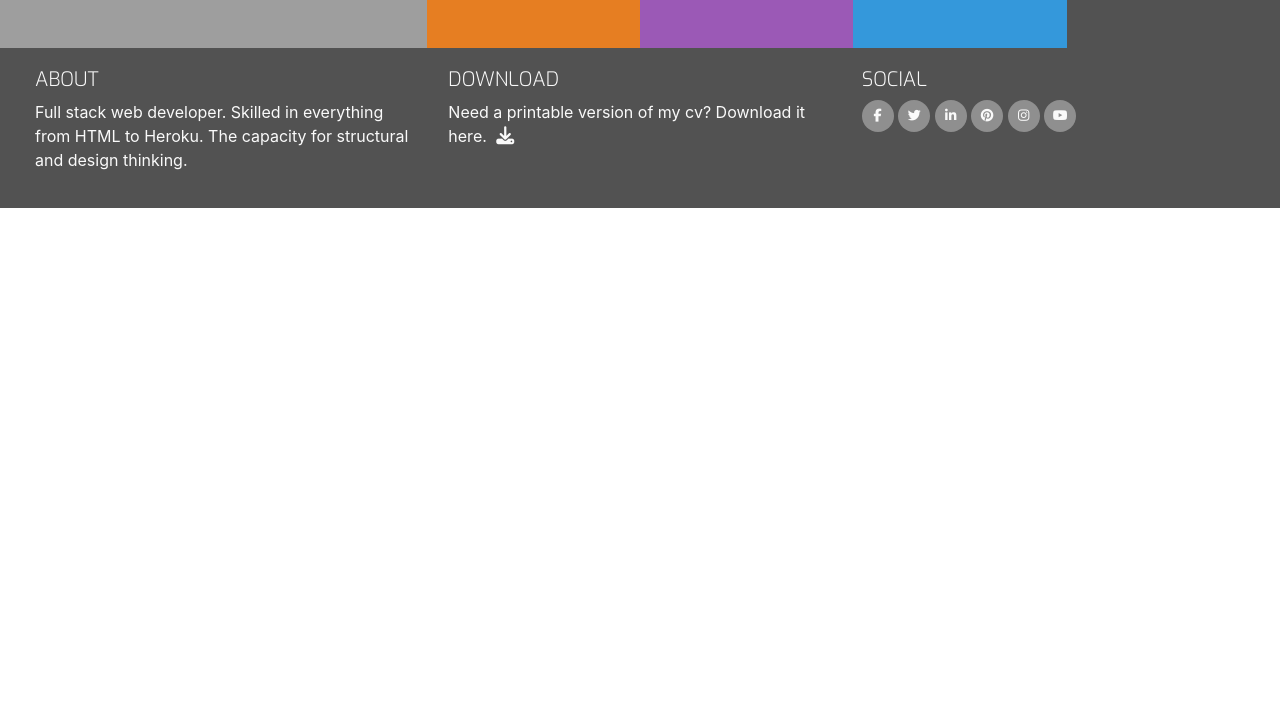
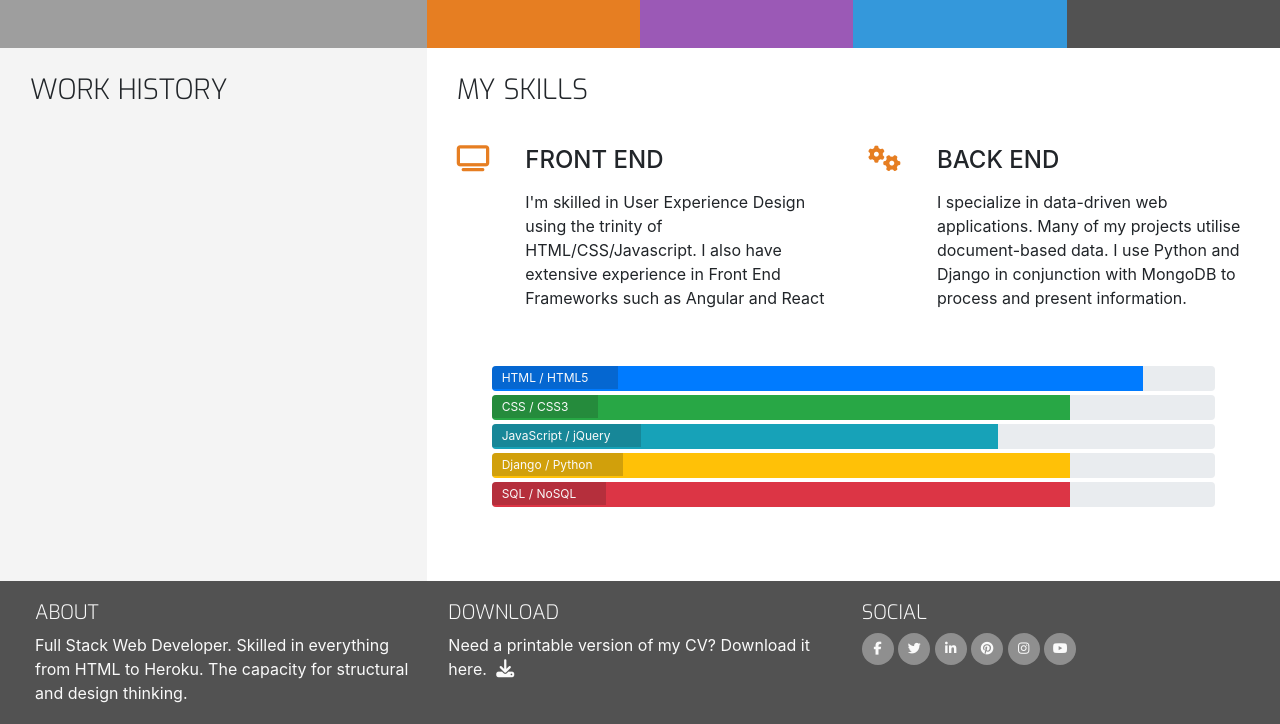
Before and after one commit to BreakellrZ/bootstrap_resume, a plain HTML site: page resume.html in a window 1280 px wide. Shown: the part 421-1145 px from the top of the page. Before the commit the page ends 800 px from the top, so only its background shows below. Drawn offline with nearby package versions, Linux system fonts and the light colour scheme; grey boxes are pictures that could not be loaded.

Commit message:
my skills

```diff
--- a/assets/css/style.css
+++ b/assets/css/style.css
@@ -162,18 +162,18 @@ header{
 
 /* Footer */
 
-footer{
+footer {
     background-color: #525252;
     color: #fafafa;
-    min-height:120px;
-    margin:0;
+    min-height: 120px;
+    margin: 0;
 }
 
 .cv-pdf i {
-    font-size:18px;
+    font-size: 18px;
     color: #fafafa;
-    text-align:center;
-    padding-left:5px;
+    text-align: center;
+    padding-left: 5px;
     transition: all 0.35s ease-in-out;
     -moz-transition: all 0.35s ease-in-out;
     -webkit-transition: all 0.35s ease-in-out;
@@ -181,22 +181,23 @@ footer{
 }
 
 .cv-pdf i:hover {
-    color:#e84610;
+    color: #e84610;
 }
 
-.social-links{
-    padding-bottom:15px;
+.social-links {
+    padding-bottom: 15px;
 }
 
 .social-links li a i {
-    width:32px;
-    height:32px;
-    padding:12px 0;
+    width: 32px;
+    height: 32px;
+    padding: 12px 0;
     border-radius: 50%;
-    font-size:13px;line-height:7px;
-    text-align:center;
+    font-size: 13px;
+    line-height: 7px;
+    text-align: center;
     color: #fafafa;
-    background:#8f8f8f;
+    background: #8f8f8f;
     transition: all 0.35s ease-in-out;
     -moz-transition: all 0.35s ease-in-out;
     -webkit-transition: all 0.35s ease-in-out;
@@ -208,7 +209,18 @@ footer{
 }
 
 #footer-details {
-    padding:20px;
+    padding: 20px;
+}
+
+/* ----------------------------------------Three Reasons */
+
+.three-reasons-icon {
+    font-size: 26px;
+    color: #e67e22;
+}
+
+.three-reasons-heading {
+    margin-bottom: 15px;
 }
 
 /* Three reasons */
@@ -258,3 +270,24 @@ footer{
     position: relative;
     width:60%;
 }
+
+/* Skills */
+.progress {
+    position: relative;
+    height: 25px;
+    margin-bottom: 4px;
+    line-height:1.5;
+}
+
+.progress-type {
+    position: absolute;
+    left: 0px;
+    font-weight: 400;
+    padding: 3px 30px 2px 10px;
+    color: #fafafa;
+    background-color: rgba(25, 25, 25, 0.2);
+}
+
+.progress-section {
+    margin: 40px 20px;
+}
--- a/resume.html
+++ b/resume.html
@@ -57,22 +57,102 @@
         </div>
     </header>
 
-    <section>
+    <section class="container-fluid">
+        <div class="row">
+            <div class="col-md-4 bg-color-personal-info section-column">
+                <div class="row">
+                    <div class="col-12">
+                        <h3 class="section-heading uppercase">
+                            Work History
+                        </h3>
+                    </div>
+                </div>
+            </div>
+            <div class="col-md-8 bg-color-three-reasons section-column">
+                <div class="row">
+                    <div class="col">
+                        <h3 class="section-heading uppercase">My Skills</h3>
+                    </div>
+                </div>
+                <div class="row">
+                    <div class="col-10 offset-1 offset-sm-0 col-sm-4 col-md-6">
+                        <div class="row">
+                            <div class="col-2">
+                                <i class="three-reasons-icon fa fa-tv" aria-hidden="true"></i>
+                            </div>
+                            <div class="col-10">
+                                <h4 class="three-reasons-heading uppercase">Front End</h4>
+                                <p>
+                                    I'm skilled in User Experience Design using the trinity of HTML/CSS/Javascript. I also have extensive experience in Front End Frameworks such as Angular and React
+                                </p>
+                            </div>
+                        </div>
+                    </div>
+                    <div class="col-10 offset-1 offset-sm-0 col-sm-4 col-md-6">
+                        <div class="row">
+                            <div class="col-2">
+                                <i class="three-reasons-icon fa fa-gears" aria-hidden="true"></i>
+                            </div>
+                            <div class="col-10">
+                                <h4 class="three-reasons-heading uppercase">Back End</h4>
+                                <p>
+                                    I specialize in data-driven web applications. Many of my projects utilise document-based data. I use Python and Django in conjunction with MongoDB to process and present information.
+                                </p>
+                            </div>
+                        </div>
+                    </div>
+                </div>
+                <div class="row progress-section">
+                    <div class="col">
+                        <div class="progress">
+                            <div class="progress-bar" role="progressbar" aria-valuenow="90" aria-valuemin="0" aria-valuemax="100" style="width:90%;">
+                                <span class="sr-only">90% complete</span>
+                            </div>
+                            <span class="progress-type">HTML / HTML5</span>
+                        </div>
+                        <div class="progress">
+                            <div class="progress-bar bg-success" role="progressbar" aria-valuenow="80" aria-valuemin="0" aria-valuemax="100" style="width:80%;">
+                                <span class="sr-only">80% complete</span>
+                            </div>
+                            <span class="progress-type">CSS / CSS3</span>
+                        </div>
+                        <div class="progress">
+                            <div class="progress-bar bg-info" role="progressbar" aria-valuenow="70" aria-valuemin="0" aria-valuemax="100" style="width:70%;">
+                                <span class="sr-only">70% complete</span>
+                            </div>
+                            <span class="progress-type">JavaScript / jQuery</span>
+                        </div>
+                        <div class="progress">
+                            <div class="progress-bar bg-warning" role="progressbar" aria-valuenow="80" aria-valuemin="0" aria-valuemax="100" style="width:80%;">
+                                <span class="sr-only">80% complete</span>
+                            </div>
+                            <span class="progress-type">Django / Python</span>
+                        </div>
+                        <div class="progress">
+                            <div class="progress-bar bg-danger" role="progressbar" aria-valuenow="80" aria-valuemin="0" aria-valuemax="100" style="width:80%;">
+                                <span class="sr-only">80% complete</span>
+                            </div>
+                            <span class="progress-type">SQL / NoSQL</span>
+                        </div>
+                    </div>
+                </div>
+            </div>
+        </div>
 
     </section>
-
     <footer class="container-fluid">
         <div id="footer-details" class="row">
             <div class="col-sm-4">
                 <h5 class="uppercase general-sub">About</h5>
-                <p class="inline block">Full stack web developer. Skilled in everything from HTML to Heroku.
-                    The capacity for structural and design thinking.
+                <p class="inline-block">
+                    Full Stack Web Developer. Skilled in everything from HTML to Heroku. The capacity for structural and design thinking.
                 </p>
             </div>
             <div class="col-sm-4">
                 <h5 class="uppercase general-sub">Download</h5>
-                <p class="inline block">Need a printable version of my cv? Download it here.
-                    <a href="" target="_blank" class="cv-pdf">
+                <p class="inline-block">
+                    Need a printable version of my CV? Download it here.
+                    <a href="#" target="_blank" class="cv-pdf">
                         <i class="fa fa-download" aria-hidden="true"></i>
                         <span class="sr-only">Download link.</span>
                     </a>
@@ -82,59 +162,45 @@
                 <h5 class="uppercase general-sub">Social</h5>
                 <ul class="list-inline social-links">
                     <li class="list-inline-item">
-                        <a href="#" target="_blank">
+                        <a target="_blank" href="#">
                             <i class="fa fa-facebook" aria-hidden="true"></i>
                             <span class="sr-only">Facebook</span>
                         </a>
                     </li>
-
                     <li class="list-inline-item">
-                        <a href="#" target="_blank">
+                        <a target="_blank" href="#">
                             <i class="fa fa-twitter" aria-hidden="true"></i>
                             <span class="sr-only">Twitter</span>
                         </a>
                     </li>
-
                     <li class="list-inline-item">
-                        <a href="#" target="_blank">
+                        <a target="_blank" href="#">
                             <i class="fa fa-linkedin" aria-hidden="true"></i>
-                            <span class="sr-only">linkedin</span>
-
+                            <span class="sr-only">LinkedIn</span>
                         </a>
                     </li>
-
                     <li class="list-inline-item">
-                        <a href="#" target="_blank">
+                        <a target="_blank" href="#">
                             <i class="fa fa-pinterest" aria-hidden="true"></i>
                             <span class="sr-only">Pinterest</span>
-
                         </a>
                     </li>
-
                     <li class="list-inline-item">
-                        <a href="#" target="_blank">
+                        <a target="_blank" href="#">
                             <i class="fa fa-instagram" aria-hidden="true"></i>
                             <span class="sr-only">Instagram</span>
-
                         </a>
                     </li>
-
                     <li class="list-inline-item">
-                        <a href="#" target="_blank">
+                        <a target="_blank" href="#">
                             <i class="fa fa-youtube" aria-hidden="true"></i>
                             <span class="sr-only">YouTube</span>
-
                         </a>
                     </li>
                 </ul>
             </div>
         </div>
-
-
     </footer>
-
-
-
 
     <script src="https://kit.fontawesome.com/2ae31dc990.js" crossorigin="anonymous"></script>
     <script src="https://cdn.jsdelivr.net/npm/jquery@3.5.1/dist/jquery.slim.min.js"
```
